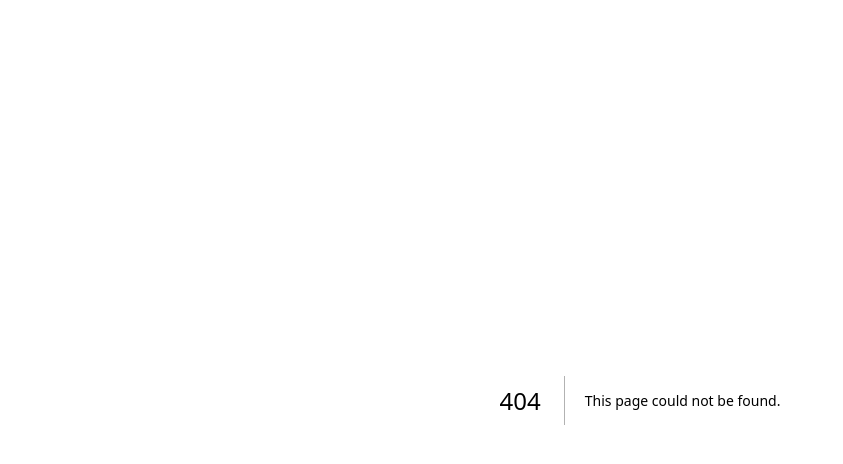
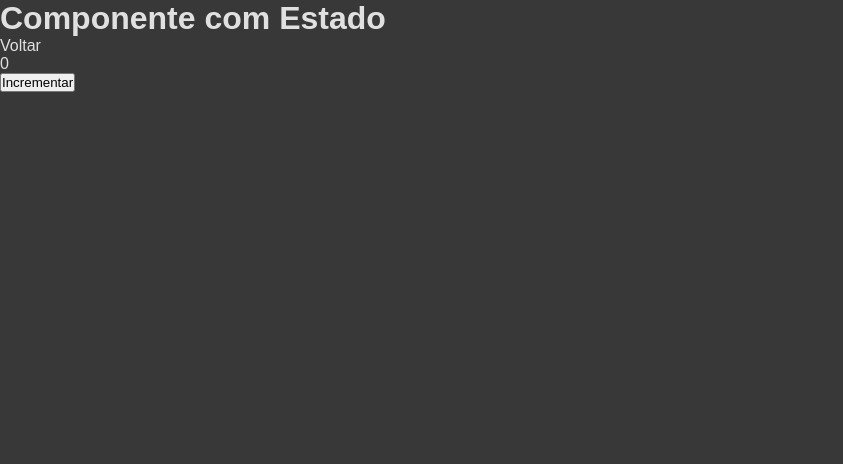
Before and after one commit to LucasGabrielFaustinoDaSilva/Estudo_next.JS, a Next.js app in the folder aulao_nexjs/fundamentos/: page /estado in a window 1280 px wide. Before the commit this address had no page. Shown: the top 464 px of the page, without its empty margins (0-843 px from the left). Built offline with nearby package versions, Linux system fonts and the light colour scheme.

Commit message:
Aprendi a usar react hooks para components de estado

```diff
--- /dev/null
+++ b/aulao_nexjs/fundamentos/src/pages/estado.jsx
@@ -0,0 +1,16 @@
+import Layout from "@/components/Layout";
+import { useState } from "react";
+
+export default function Estado() {
+  const [numero, setNumero] = useState(0);
+
+  function incrementar() {
+    setNumero(numero + 1);
+  }
+  return (
+    <Layout titulo="Componente com Estado">
+      <div>{numero}</div>
+      <button onClick={incrementar}>Incrementar</button>
+    </Layout>
+  );
+}
--- a/aulao_nexjs/fundamentos/src/pages/index.jsx
+++ b/aulao_nexjs/fundamentos/src/pages/index.jsx
@@ -14,6 +14,7 @@
       <Navegador texto="JSX" destino="/jsx2" cor="#9400d3"/>
       <Navegador texto="Navegação #01" destino="/navegacao" cor="#18d818ff"/>
       <Navegador texto="Navegação #02" destino="/cliente/sp/123" cor="#c4d80cff"/>
+      <Navegador texto="Componente com Estado" destino="/estado" cor="#d80699ff"/>
 
     </div>
   )
```
